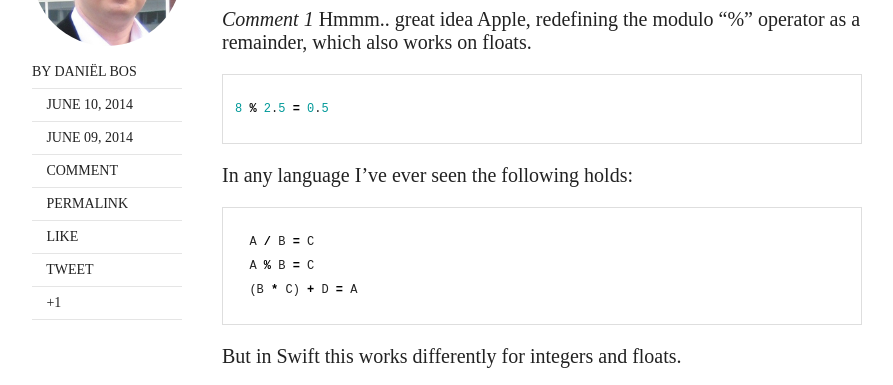
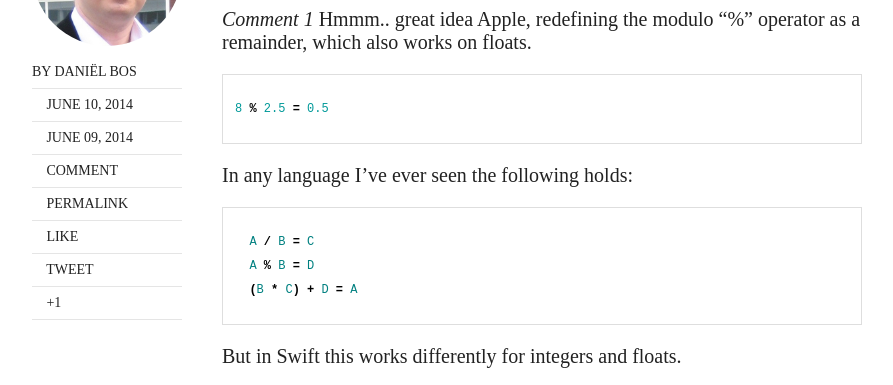
Before and after one commit to corani/corani.github.io, a Jekyll site: the page built from _posts/2014-06-10-swift-programming-language.md, in a window 1280 px wide and 900 px high, scrolled down 837 px. Shown: the part 158-543 px from the top of the window, without its empty margins (128-1021 px from the left). Built offline with Jekyll 4.4.1, drawn with Linux system fonts in a browser that asks for light colours; nearby versions of some CDN libraries; comment, search, counter and statistics services are not loaded.

Commit message:
Fix typo

```diff
--- a/_posts/2014-06-10-swift-programming-language.md
+++ b/_posts/2014-06-10-swift-programming-language.md
@@ -17,15 +17,15 @@ documentation, however, I have a "few" comments.
 *Comment 1*
 Hmmm.. great idea Apple, redefining the modulo "%" operator as a remainder, which also works on floats.
 
-{% highlight c %}
+{% highlight java %}
 8 % 2.5 = 0.5
 {% endhighlight %}
 
 In any language I've ever seen the following holds:
 
-{% highlight c %}
+{% highlight java %}
   A / B = C
-  A % B = C
+  A % B = D
   (B * C) + D = A
 {% endhighlight %}
 
```
